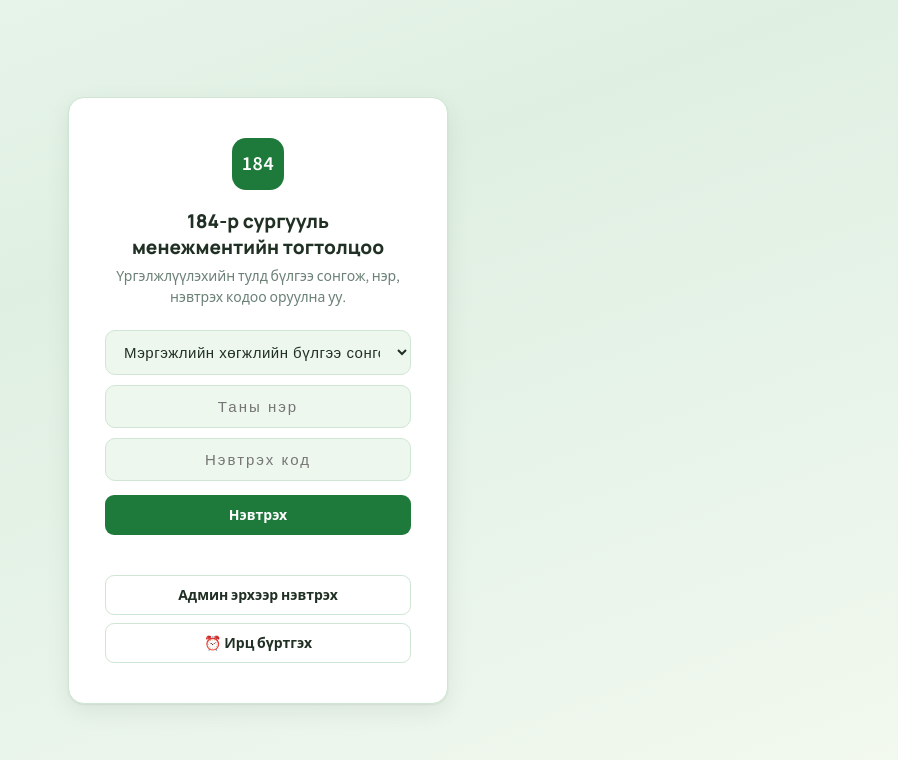
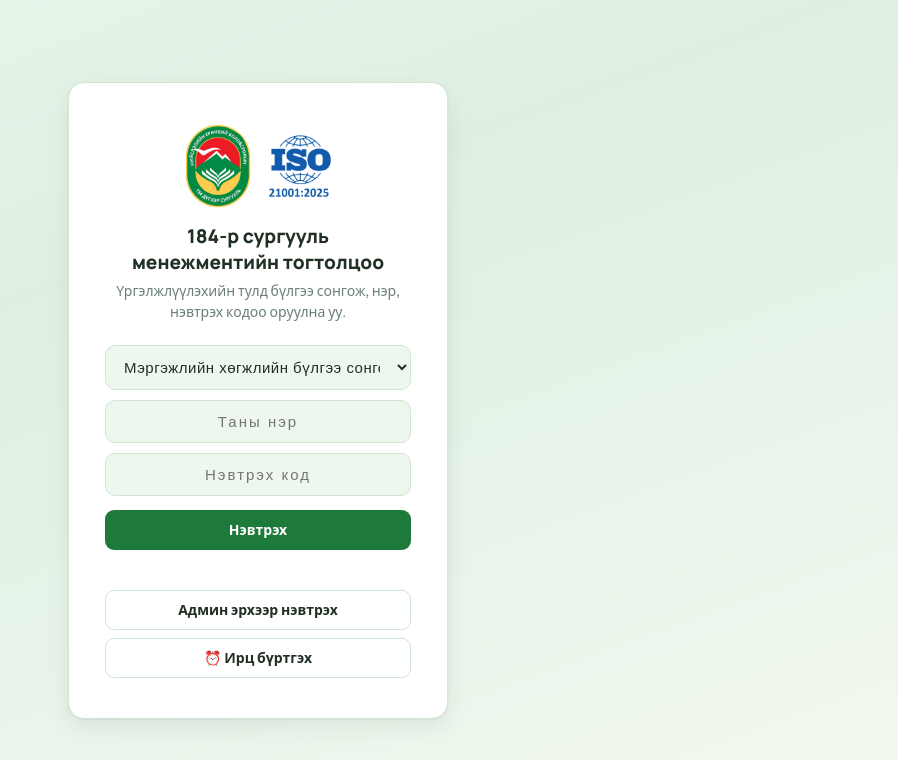
Before and after one commit to Tbg23/184-file-drive, a plain HTML site: page index.html in a window 1280 px wide. Shown: the whole page, without its empty margins (382-1280 px from the left). Drawn offline with nearby package versions, Linux system fonts and the light colour scheme; a script that the page names is missing.

Commit message:
Show school and ISO logos on the login screen
Co-Authored-By: Claude Opus 5.5 <noreply@anthropic.com>

```diff
--- a/index.html
+++ b/index.html
@@ -16,7 +16,7 @@
 
 <div id="gate">
   <div class="gate-card">
-    <div class="gate-mark">184</div>
+    <div class="login-logos"><img src="./assets/calendar/logo-school.png" alt="Сургуулийн лого"><img class="iso-l" src="./assets/calendar/logo-iso21001.png" alt="ISO 21001"></div>
     <h1>184-р сургууль менежментийн тогтолцоо</h1>
     <div id="gate-main">
     <p>Үргэлжлүүлэхийн тулд бүлгээ сонгож, нэр, нэвтрэх кодоо оруулна уу.</p>
--- a/style.css
+++ b/style.css
@@ -40,6 +40,10 @@ img{max-width:100%;}
   padding:40px 36px;max-width:380px;width:100%;text-align:center;}
 .gate-mark{width:52px;height:52px;border-radius:14px;background:var(--accent);color:#fff;display:flex;
   align-items:center;justify-content:center;font-weight:800;font-size:20px;margin:0 auto 18px;letter-spacing:.5px;}
+/* shalgalt184-ийн нэвтрэх хэсэгтэй ижил лого */
+.login-logos{display:flex;align-items:center;justify-content:center;gap:16px;margin-bottom:14px;}
+.login-logos img{height:86px;width:auto;}
+.login-logos img.iso-l{height:64px;}
 .gate-card h1{font-size:19px;font-weight:800;margin:0 0 6px;text-wrap:balance;}
 .gate-card p{color:var(--text-dim);font-size:14px;margin:0 0 22px;line-height:1.5;}
 .gate-card input,.gate-card select{width:100%;padding:12px 14px;border-radius:10px;border:1.5px solid var(--border);
```
